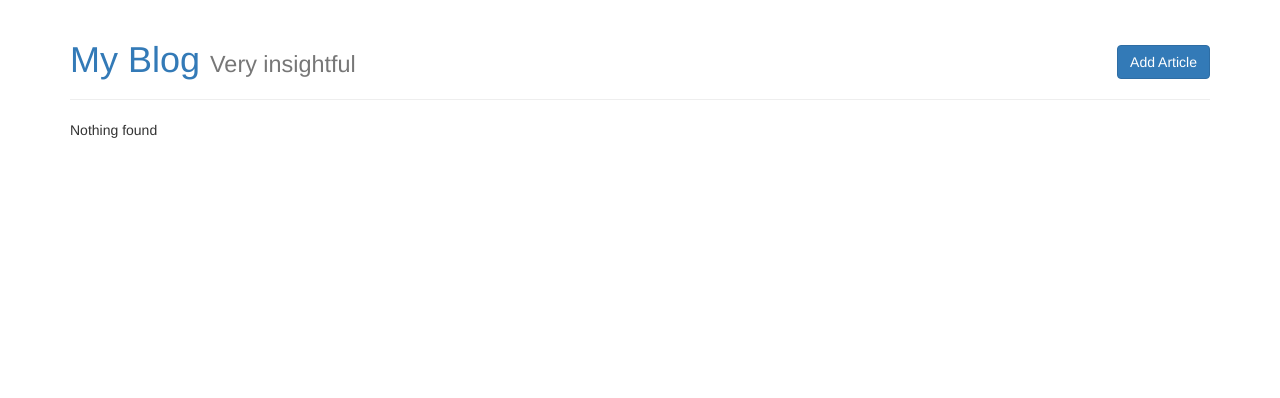
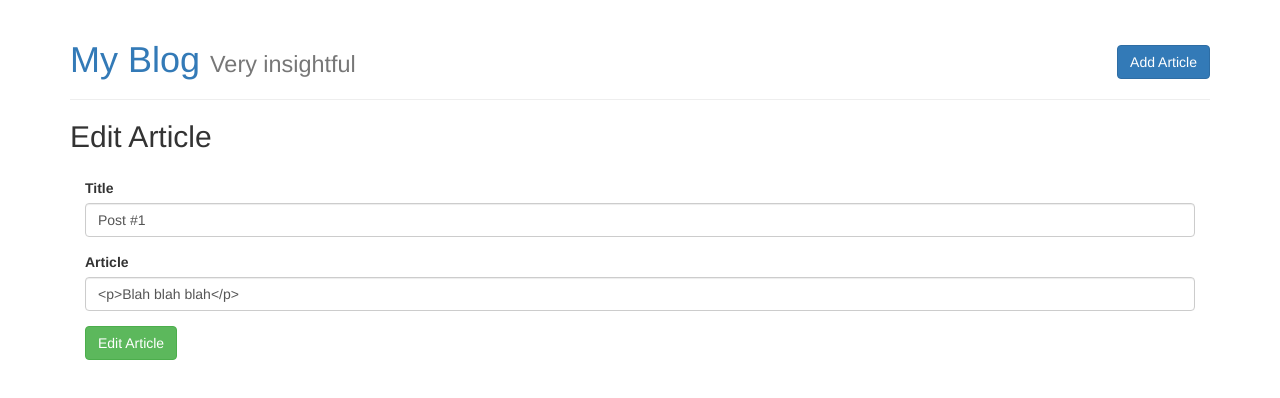
Before and after one commit to taweb/blog, a React (Create React App) app: page /articles/1/edit in a window 1280 px wide. Shown: the top 398 px of the page. Built offline with nearby package versions, Linux system fonts and the light colour scheme.

Commit message:
edit functionality

```diff
--- a/src/App.jsx
+++ b/src/App.jsx
@@ -1,6 +1,7 @@
 import React from "react";
 
 import {
+    BrowserRouter as Router,
     Route,
     Switch,
 } from "react-router-dom";
@@ -11,8 +12,12 @@ import FourOhFour from "./components/FourOhFour";
 import Articles from "./containers/Articles";
 import Article from "./containers/Article";
 import Add from "./components/Articles/Add";
+import Actions from "./components/Articles/Actions";
+import Edit from "./containers/Edit";
+
 
 const App = () => (
+    <Router>
         <div>
             { /* header should show on all pages */ }
             <Header subtitle="Very insightful">My Blog</Header>
@@ -21,6 +26,10 @@ const App = () => (
             <Switch>
                 { /* the articles list */ }
                 <Route exact path="/" component={ Articles } />
+
+                <Route exact path="/articles/:id/edit" render={ ({ match }) => (
+                    <Edit id={+match.params.id} />
+                )} />
 
                 { /* show the add form - has to come before :id so "add" doesn't get treated as an id  */ }
                 <Route exact path="/articles/add" component={ Add } />
@@ -35,6 +44,7 @@ const App = () => (
             </Switch>
 
         </div>
+    </Router>
 );
 
 export default App;
--- /dev/null
+++ b/src/components/Articles/Edit.jsx
@@ -0,0 +1,19 @@
+import React from "react";
+import FourOhFour from "../FourOhFour";
+import Form from "../Forms/Form";
+
+
+// the add article component
+const Edit = ({ fields }) => (
+    <div>
+        <h2>Edit Article</h2>
+
+
+        { /* allows us to set HTML inside an element */ }
+        {/*<div dangerouslySetInnerHTML={{ __html: article.get("article") }} />*/}
+
+        <Form className="panel-body" fields={ fields } button="Edit Article" />
+    </div>
+);
+
+export default Edit;
--- /dev/null
+++ b/src/containers/Edit.js
@@ -0,0 +1,25 @@
+import { connect } from "react-redux";
+import Edit from "../components/Articles/Edit";
+
+// the second argument passed to mapStateToProps represent the props passed in from the parent
+
+
+
+const mapStateToProps = (state, { id }) => {
+
+	const articles = state.get("articles");
+    const article = articles.find(a => a.get("id") === +id);
+
+	const fields = [
+	    { name: "title", label: "Title", value: article.get("title") },
+	    { name: "article", label: "Article", value: article.get("article") },
+	];
+
+    return {
+        fields: fields,
+    };
+};
+
+// connect up mapStateToProps with the Article component
+// Article's props are now controlled by this file
+export default connect(mapStateToProps)(Edit);
```
Lines whose indentation alone changed are shown as unchanged.
